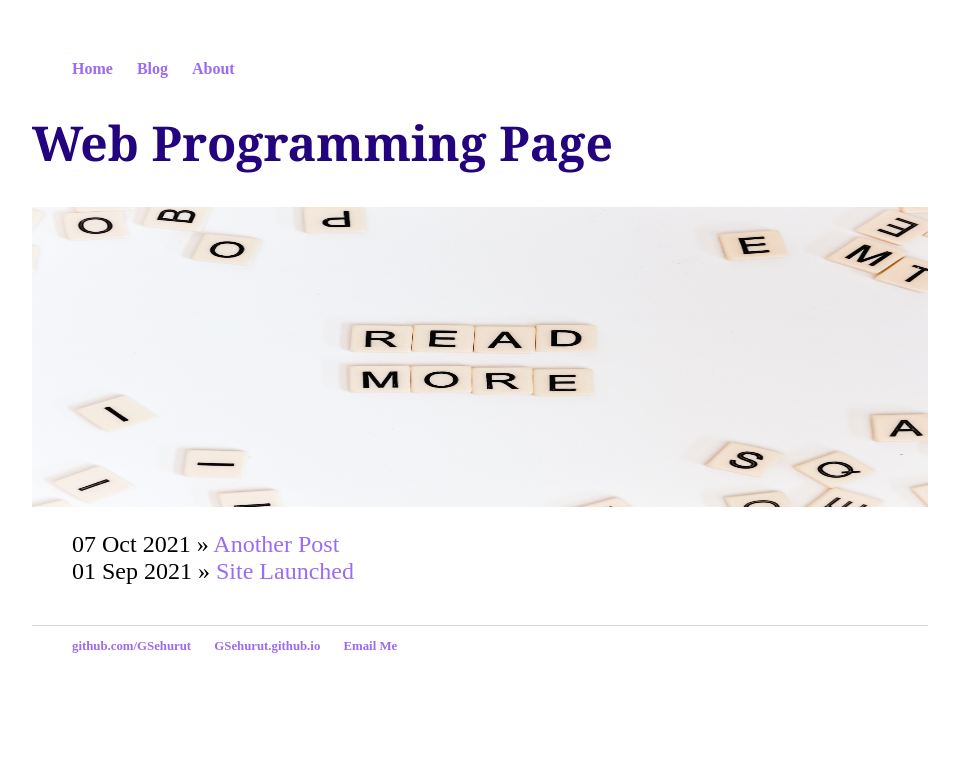
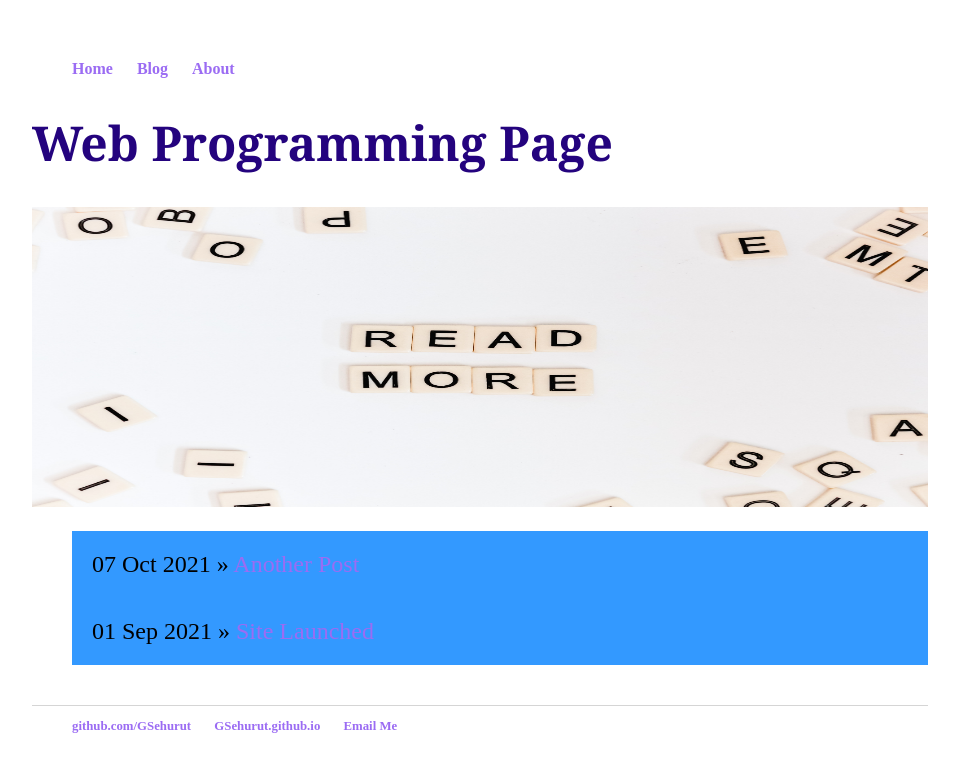
Before and after one commit to GSehurut/GSehurut.github.io, a Jekyll site: the page built from blog/index.html, in a window 1280 px wide. Shown: the top 772 px of the page, without its empty margins (160-1119 px from the left). Built offline with Jekyll 4.4.1, drawn with Linux system fonts in a browser that asks for light colours.

Commit message:
Update main.css

```diff
--- a/css/main.css
+++ b/css/main.css
@@ -43,4 +43,6 @@ ul.posts {
 }
 ul.posts li {
   list-style: none;
+  background: #3399ff;
+  padding: 20px;
 }
```
